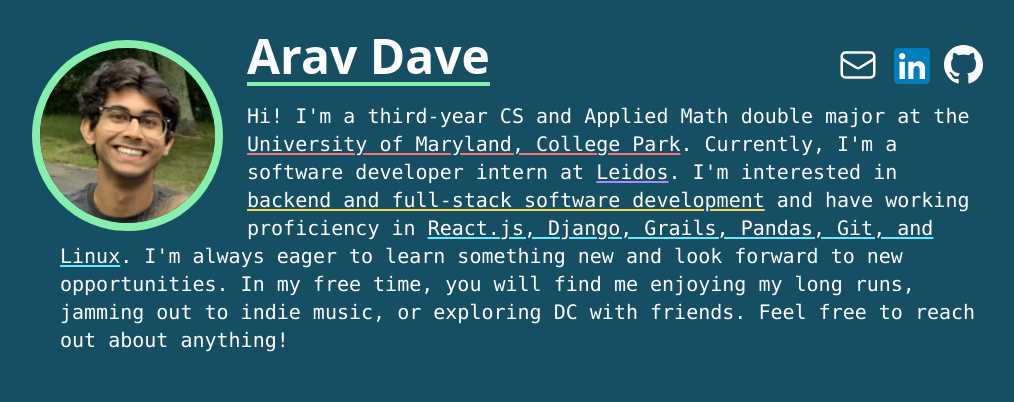
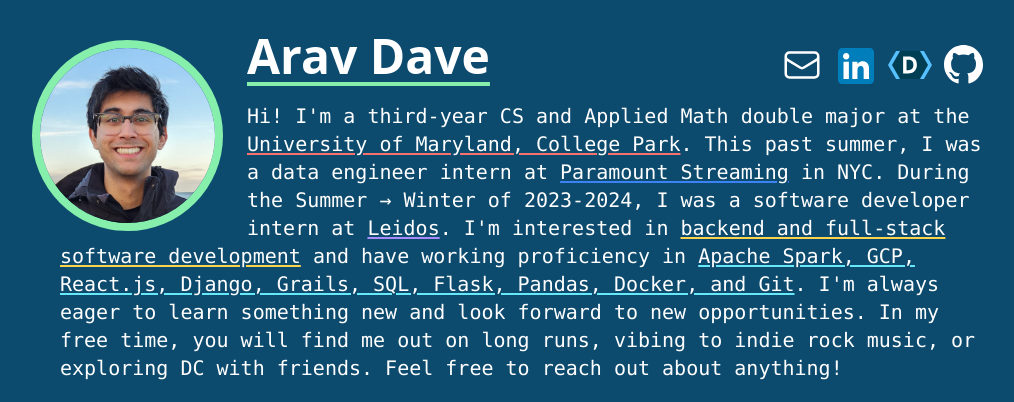
Before and after one commit to aravdave/portfolio, a Next.js app: page / in a window 1280 px wide. Shown: the top 402 px of the page, without its empty margins (136-1150 px from the left). Built offline with nearby package versions, Linux system fonts and the light colour scheme.

Commit message:
Updated profile image, and devpost link

```diff
--- a/components/Footer.js
+++ b/components/Footer.js
@@ -1,9 +1,9 @@
 export default function Footer() {
   return (
     <>
-      <footer className="block bg-cyan-900 max-w-full inset-x-0 bottom-0 left-0 p-4 text-center text-white text-sm">
+      <footer className="block bg-sky-900 max-w-full inset-x-0 bottom-0 left-0 p-4 text-center text-white text-sm">
         Copyright © {new Date().getFullYear()} by Arav Dave
       </footer>
     </>
-  )
+  );
 }
--- a/pages/_document.tsx
+++ b/pages/_document.tsx
@@ -1,13 +1,13 @@
-import { Html, Head, Main, NextScript } from 'next/document'
+import { Html, Head, Main, NextScript } from "next/document";
 
 export default function Document() {
   return (
     <Html lang="en">
       <Head />
-      <body className='bg-cyan-900'>
+      <body className="bg-sky-900">
         <Main />
         <NextScript />
       </body>
     </Html>
-  )
+  );
 }
--- a/pages/index.tsx
+++ b/pages/index.tsx
@@ -1,73 +1,274 @@
-import Head from 'next/head'
-import Footer from '../components/Footer.js'
-import Image from 'next/image.js'
-import Link from 'next/link'
+import Head from "next/head";
+import Footer from "../components/Footer.js";
+import Image from "next/image.js";
+import Link from "next/link";
 
 export default function Home() {
   return (
-    <div className='flex flex-col min-h-screen'>
+    <div className="flex flex-col min-h-screen">
       <Head>
-          <title>Arav Dave</title>
-          <meta name="description" content="Arav Dave&apos;s Portfolio" />
-          <meta name="viewport" content="width=device-width, initial-scale=1" />
-          <link rel="icon" href="https://emojipedia-us.s3.dualstack.us-west-1.amazonaws.com/thumbs/120/toss-face/342/sunrise-over-mountains_1f304.png" />
+        <title>Arav Dave</title>
+        <meta name="description" content="Arav Dave's Portfolio" />
+        <meta name="viewport" content="width=device-width, initial-scale=1" />
+        <link
+          rel="icon"
+          href="https://emojipedia-us.s3.dualstack.us-west-1.amazonaws.com/thumbs/120/toss-face/342/sunrise-over-mountains_1f304.png"
+        />
       </Head>
       <div className="mx-20 lg:mx-40 text-white flex-col flex-grow mb-12 justify-center">
-        <main className='flex flex-col mt-8 justify-center space-y-5'>
-          <div className='flex-nowrap rounded-lg space-x-9'>
-            <Image className='ml-4 mb-4 mt-4 transition ease-in-out delay-100 hover:-translate-y-1 hover:scale-120  duration-100 ring-8 ring-green-300 self-start rounded-full float-left mr-8' width="175" height="175" alt="Profile Picture" src="/images/profile_image.jpg" />
-            <div className='flex-col'>
-              <div className='flex flex-row flex-wrap justify-between'>
-                <div className= "block mt-0 font-sans text-5xl font-semibold text-white underline underline-offset-8 decoration-green-300">Arav Dave</div>
+        <main className="flex flex-col mt-8 justify-center space-y-5">
+          <div className="flex-nowrap rounded-lg space-x-9">
+            <Image
+              className="ml-4 mb-4 mt-4 transition ease-in-out delay-100 hover:-translate-y-1 hover:scale-120  duration-100 ring-8 ring-green-300 self-start rounded-full float-left mr-8"
+              width="175"
+              height="175"
+              alt="Profile Picture"
+              src="/images/profile_image.jpg"
+            />
+            <div className="flex-col">
+              <div className="flex flex-row flex-wrap justify-between">
+                <div className="block mt-0 font-sans text-5xl font-semibold text-white underline underline-offset-8 decoration-green-300">
+                  Arav Dave
+                </div>
                 <div className="flex flex-row justify-center items-center">
-                  <a aria-label="Email" target="_blank" rel="noreferrer" href="mailto:aravdave@gmail.com">
-                    <svg xmlns="http://www.w3.org/2000/svg" fill="none" viewBox="0 0 24 24" strokeWidth={1.5} stroke="currentColor" className="w-10 h-10 ease-in-out delay-0 duration-75 hover:scale-125">
-                      <path strokeLinecap="round" strokeLinejoin="round" d="M21.75 6.75v10.5a2.25 2.25 0 01-2.25 2.25h-15a2.25 2.25 0 01-2.25-2.25V6.75m19.5 0A2.25 2.25 0 0019.5 4.5h-15a2.25 2.25 0 00-2.25 2.25m19.5 0v.243a2.25 2.25 0 01-1.07 1.916l-7.5 4.615a2.25 2.25 0 01-2.36 0L3.32 8.91a2.25 2.25 0 01-1.07-1.916V6.75" />
+                  <a
+                    aria-label="Email"
+                    target="_blank"
+                    rel="noreferrer"
+                    href="mailto:aravdave@gmail.com"
+                  >
+                    <svg
+                      xmlns="http://www.w3.org/2000/svg"
+                      fill="none"
+                      viewBox="0 0 24 24"
+                      strokeWidth={1.5}
+                      stroke="currentColor"
+                      className="w-10 h-10 ease-in-out delay-0 duration-75 hover:scale-125"
+                    >
+                      <path
+                        strokeLinecap="round"
+                        strokeLinejoin="round"
+                        d="M21.75 6.75v10.5a2.25 2.25 0 01-2.25 2.25h-15a2.25 2.25 0 01-2.25-2.25V6.75m19.5 0A2.25 2.25 0 0019.5 4.5h-15a2.25 2.25 0 00-2.25 2.25m19.5 0v.243a2.25 2.25 0 01-1.07 1.916l-7.5 4.615a2.25 2.25 0 01-2.36 0L3.32 8.91a2.25 2.25 0 01-1.07-1.916V6.75"
+                      />
                     </svg>
                   </a>
-                  <a aria-label="LinkedIn Link" target="_blank" rel="noreferrer" href="https://www.linkedin.com/in/aravdave/">
-                    <svg className="self-center ease-in-out delay-0 duration-75 hover:scale-125 fill-black ml-4 mt-4" height="50" width="50" viewBox="0 0 100 100" xmlns="http://www.w3.org/2000/svg"><g fill="white" fill-rule="evenodd"><path d="M8,72 L64,72 C68.418278,72 72,68.418278 72,64 L72,8 C72,3.581722 68.418278,-8.11624501e-16 64,0 L8,0 C3.581722,8.11624501e-16 -5.41083001e-16,3.581722 0,8 L0,64 C5.41083001e-16,68.418278 3.581722,72 8,72 Z" fill="#007EBB"/><path d="M62,62 L51.315625,62 L51.315625,43.8021149 C51.315625,38.8127542 49.4197917,36.0245323 45.4707031,36.0245323 C41.1746094,36.0245323 38.9300781,38.9261103 38.9300781,43.8021149 L38.9300781,62 L28.6333333,62 L28.6333333,27.3333333 L38.9300781,27.3333333 L38.9300781,32.0029283 C38.9300781,32.0029283 42.0260417,26.2742151 49.3825521,26.2742151 C56.7356771,26.2742151 62,30.7644705 62,40.051212 L62,62 Z M16.349349,22.7940133 C12.8420573,22.7940133 10,19.9296567 10,16.3970067 C10,12.8643566 12.8420573,10 16.349349,10 C19.8566406,10 22.6970052,12.8643566 22.6970052,16.3970067 C22.6970052,19.9296567 19.8566406,22.7940133 16.349349,22.7940133 Z M11.0325521,62 L21.769401,62 L21.769401,27.3333333 L11.0325521,27.3333333 L11.0325521,62 Z"/></g></svg>
+                  <a
+                    aria-label="LinkedIn Link"
+                    target="_blank"
+                    rel="noreferrer"
+                    href="https://www.linkedin.com/in/aravdave/"
+                  >
+                    <svg
+                      className="self-center ease-in-out delay-0 duration-75 hover:scale-125 fill-black ml-4 mt-4"
+                      height="50"
+                      width="50"
+                      viewBox="0 0 100 100"
+                      xmlns="http://www.w3.org/2000/svg"
+                    >
+                      <g fill="white" fill-rule="evenodd">
+                        <path
+                          d="M8,72 L64,72 C68.418278,72 72,68.418278 72,64 L72,8 C72,3.581722 68.418278,-8.11624501e-16 64,0 L8,0 C3.581722,8.11624501e-16 -5.41083001e-16,3.581722 0,8 L0,64 C5.41083001e-16,68.418278 3.581722,72 8,72 Z"
+                          fill="#007EBB"
+                        />
+                        <path d="M62,62 L51.315625,62 L51.315625,43.8021149 C51.315625,38.8127542 49.4197917,36.0245323 45.4707031,36.0245323 C41.1746094,36.0245323 38.9300781,38.9261103 38.9300781,43.8021149 L38.9300781,62 L28.6333333,62 L28.6333333,27.3333333 L38.9300781,27.3333333 L38.9300781,32.0029283 C38.9300781,32.0029283 42.0260417,26.2742151 49.3825521,26.2742151 C56.7356771,26.2742151 62,30.7644705 62,40.051212 L62,62 Z M16.349349,22.7940133 C12.8420573,22.7940133 10,19.9296567 10,16.3970067 C10,12.8643566 12.8420573,10 16.349349,10 C19.8566406,10 22.6970052,12.8643566 22.6970052,16.3970067 C22.6970052,19.9296567 19.8566406,22.7940133 16.349349,22.7940133 Z M11.0325521,62 L21.769401,62 L21.769401,27.3333333 L11.0325521,27.3333333 L11.0325521,62 Z" />
+                      </g>
+                    </svg>
                   </a>
-                  <a aria-label="Github Link" target="_blank" rel="noreferrer" href="https://github.com/aravdave">
-                    <svg viewBox="0 0 100 100" className="ease-in-out delay-0 duration-75 hover:scale-125 fill-white" width="40" height="40" xmlns="http://www.w3.org/2000/svg"><path fill-rule="evenodd" clip-rule="evenodd" d="M48.854 0C21.839 0 0 22 0 49.217c0 21.756 13.993 40.172 33.405 46.69 2.427.49 3.316-1.059 3.316-2.362 0-1.141-.08-5.052-.08-9.127-13.59 2.934-16.42-5.867-16.42-5.867-2.184-5.704-5.42-7.17-5.42-7.17-4.448-3.015.324-3.015.324-3.015 4.934.326 7.523 5.052 7.523 5.052 4.367 7.496 11.404 5.378 14.235 4.074.404-3.178 1.699-5.378 3.074-6.6-10.839-1.141-22.243-5.378-22.243-24.283 0-5.378 1.94-9.778 5.014-13.2-.485-1.222-2.184-6.275.486-13.038 0 0 4.125-1.304 13.426 5.052a46.97 46.97 0 0 1 12.214-1.63c4.125 0 8.33.571 12.213 1.63 9.302-6.356 13.427-5.052 13.427-5.052 2.67 6.763.97 11.816.485 13.038 3.155 3.422 5.015 7.822 5.015 13.2 0 18.905-11.404 23.06-22.324 24.283 1.78 1.548 3.316 4.481 3.316 9.126 0 6.6-.08 11.897-.08 13.526 0 1.304.89 2.853 3.316 2.364 19.412-6.52 33.405-24.935 33.405-46.691C97.707 22 75.788 0 48.854 0z"/></svg>
+                  <a
+                    aria-label="Devpost Link "
+                    target="_blank"
+                    rel="noreferrer"
+                    href="https://devpost.com/aravdave"
+                  >
+                    <svg
+                      width="44px"
+                      height="29px"
+                      viewBox="0 0 44 29"
+                      className="ease-in-out delay-0 duration-75 hover:scale-125 fill-white mr-3"
+                      version="1.1"
+                      xmlns="http://www.w3.org/2000/svg"
+                    >
+                      <title>devpost-logo</title>
+                      <g
+                        id="Symbols"
+                        stroke="none"
+                        stroke-width="1"
+                        fill="none"
+                        fill-rule="evenodd"
+                      >
+                        <g
+                          id="layout/site-header-mobile-minilogo"
+                          transform="translate(-54.000000, -14.000000)"
+                          fill-rule="nonzero"
+                        >
+                          <g
+                            id="devpost-logo"
+                            transform="translate(54.000000, 14.000000)"
+                          >
+                            <polygon
+                              id="Shape"
+                              fill="#57C1FF"
+                              points="35.936 1.47437618e-13 29.552 1.47437618e-13 37.616 13.996817 29.552 28.0176835 35.936 28.0176835 44 13.996817"
+                            ></polygon>
+                            <polygon
+                              id="Shape"
+                              fill="#57C1FF"
+                              points="8.064 0 14.448 0 6.384 13.996817 14.448 28.0176835 8.064 28.0176835 0 13.996817"
+                            ></polygon>
+                            <polygon
+                              id="Shape"
+                              fill="#003E54"
+                              points="12.048 28.0176835 3.984 13.996817 12.048 0 31.952 0 40.016 13.996817 31.952 28.0176835"
+                            ></polygon>
+                            <g
+                              id="Group"
+                              transform="translate(15.120000, 5.050398)"
+                              fill="#FFFFFF"
+                            >
+                              <path
+                                d="M5.088,17.4599469 L0,17.4599469 L0,0.45694076 L5.304,0.45694076 C10.152,0.45694076 13.752,2.74164456 13.752,8.97046861 C13.752,14.934748 9.432,17.4599469 5.088,17.4599469 Z M5.208,3.75172414 L3.408,3.75172414 L3.408,14.1411141 L5.088,14.1411141 C8.64,14.1411141 10.272,12.0488064 10.272,8.9464191 C10.272,5.48328912 8.784,3.75172414 5.208,3.75172414 Z"
+                                id="Shape"
+                              ></path>
+                            </g>
+                          </g>
+                        </g>
+                      </g>
+                    </svg>
+                  </a>
+                  <a
+                    aria-label="Github Link"
+                    target="_blank"
+                    rel="noreferrer"
+                    href="https://github.com/aravdave"
+                  >
+                    <svg
+                      viewBox="0 0 100 100"
+                      className="ease-in-out delay-0 duration-75 hover:scale-125 fill-white"
+                      width="40"
+                      height="40"
+                      xmlns="http://www.w3.org/2000/svg"
+                    >
+                      <path
+                        fill-rule="evenodd"
+                        clip-rule="evenodd"
+                        d="M48.854 0C21.839 0 0 22 0 49.217c0 21.756 13.993 40.172 33.405 46.69 2.427.49 3.316-1.059 3.316-2.362 0-1.141-.08-5.052-.08-9.127-13.59 2.934-16.42-5.867-16.42-5.867-2.184-5.704-5.42-7.17-5.42-7.17-4.448-3.015.324-3.015.324-3.015 4.934.326 7.523 5.052 7.523 5.052 4.367 7.496 11.404 5.378 14.235 4.074.404-3.178 1.699-5.378 3.074-6.6-10.839-1.141-22.243-5.378-22.243-24.283 0-5.378 1.94-9.778 5.014-13.2-.485-1.222-2.184-6.275.486-13.038 0 0 4.125-1.304 13.426 5.052a46.97 46.97 0 0 1 12.214-1.63c4.125 0 8.33.571 12.213 1.63 9.302-6.356 13.427-5.052 13.427-5.052 2.67 6.763.97 11.816.485 13.038 3.155 3.422 5.015 7.822 5.015 13.2 0 18.905-11.404 23.06-22.324 24.283 1.78 1.548 3.316 4.481 3.316 9.126 0 6.6-.08 11.897-.08 13.526 0 1.304.89 2.853 3.316 2.364 19.412-6.52 33.405-24.935 33.405-46.691C97.707 22 75.788 0 48.854 0z"
+                      />
+                    </svg>
                   </a>
                 </div>
               </div>
               <div className="font-mono text-xl font-medium mt-1">
-                Hi! I&apos;m a third-year CS and Applied Math double major at the <a className="underline underline-offset-2 decoration-red-400">University of Maryland, College Park</a>.
-                Currently, I&apos;m a software developer intern at <a className="underline underline-offset-2 decoration-violet-400">Leidos</a>.
-                I&apos;m interested in <a className="underline underline-offset-2 decoration-amber-300">backend and full-stack software development</a> <span> </span> and have working proficiency in <a className="underline underline-offset-2 decoration-cyan-300">React.js,
-                Django, Grails, Pandas, Git, and Linux</a>. I&apos;m always eager to learn something new and look forward to new opportunities.
-                In my free time, you will find me enjoying my long runs, jamming out to indie music, or exploring DC with friends.
-
-                Feel free to reach out about anything!
+                Hi! I&apos;m a third-year CS and Applied Math double major at
+                the{" "}
+                <a className="underline underline-offset-2 decoration-red-400">
+                  University of Maryland, College Park
+                </a>
+                . This past summer, I was a data engineer intern at{" "}
+                <a className="underline underline-offset-2 decoration-blue-500">
+                  Paramount Streaming
+                </a>{" "}
+                in NYC. During the Summer &rarr; Winter of 2023-2024, I was a
+                software developer intern at{" "}
+                <a className="underline underline-offset-2 decoration-violet-400">
+                  Leidos
+                </a>
+                . I&apos;m interested in{" "}
+                <a className="underline underline-offset-2 decoration-amber-300">
+                  backend and full-stack software development
+                </a>{" "}
+                <span> </span> and have working proficiency in{" "}
+                <a className="underline underline-offset-2 decoration-cyan-300">
+                  Apache Spark, GCP, React.js, Django, Grails, SQL, Flask,
+                  Pandas, Docker, and Git
+                </a>
+                . I&apos;m always eager to learn something new and look forward
+                to new opportunities. In my free time, you will find me out on
+                long runs, vibing to indie rock music, or exploring DC with
+                friends. Feel free to reach out about anything!
               </div>
             </div>
           </div>
-          <div className="lg:pt-6 text-center text-3xl font-semibold text-white underline underline-offset-4 decoration-sky-400">Notable Projects</div>
+          <div className="lg:pt-6 text-center text-3xl font-semibold text-white underline underline-offset-4 decoration-sky-400">
+            Notable Projects
+          </div>
           <div className="mb-8 pt-8 space-x-16 grid grid-flow-col justify-center items-center justify-items-center">
-            <div className= "drop-shadow-2xl rounded-md flex flex-col items-center bg-amber-100">
-              <a target="_blank" rel="noreferrer" href="https://pcbitcamp22.github.io/codle/">
-                <Image className="rounded-t-md" src="/images/codle.jpg" quality="90" width="300" height="200" alt="Codle screenshot" />
+            <div className="drop-shadow-2xl rounded-md flex flex-col items-center bg-amber-100">
+              <a
+                target="_blank"
+                rel="noreferrer"
+                href="https://pcbitcamp22.github.io/codle/"
+              >
+                <Image
+                  className="rounded-t-md"
+                  src="/images/codle.jpg"
+                  quality="90"
+                  width="300"
+                  height="200"
+                  alt="Codle screenshot"
+                />
               </a>
-              <a className="hover:underline underline-offset-4 hover:decoration-sky-600 mt-4 text-2xl font-sans font-semibold text-black" rel="noreferrer" target="_blank" href="https://devpost.com/software/codle-tbkglw">Codle</a>
+              <a
+                className="hover:underline underline-offset-4 hover:decoration-sky-600 mt-4 text-2xl font-sans font-semibold text-black"
+                rel="noreferrer"
+                target="_blank"
+                href="https://devpost.com/software/codle-tbkglw"
+              >
+                Codle
+              </a>
               <div className="flex flex-row items-center space-x-8 mt-2 mb-4 mr-3 ml-3">
-                <a aria-label="Devpost Link" target="_blank" rel="noreferrer" href="https://devpost.com/software/codle-tbkglw">
-                  <Image className="ease-in-out duration-75 hover:scale-125" src="/images/devpost-logo.svg" width={100} height={30} alt="Devpost logo" />
+                <a
+                  aria-label="Devpost Link"
+                  target="_blank"
+                  rel="noreferrer"
+                  href="https://devpost.com/software/codle-tbkglw"
+                >
+                  <Image
+                    className="ease-in-out duration-75 hover:scale-125"
+                    src="/images/devpost-logo.svg"
+                    width={100}
+                    height={30}
+                    alt="Devpost logo"
+                  />
                 </a>
-                <a aria-label="Github Link" className="self-center justify-center items-center mr-3" target="_blank" rel="noreferrer" href="https://github.com/PCbitcamp22">
-                  <svg viewBox="0 0 100 100" className="ease-in-out delay-0 duration-75 hover:scale-125 fill-black" width="40" height="40" xmlns="http://www.w3.org/2000/svg"><path fill-rule="evenodd" clip-rule="evenodd" d="M48.854 0C21.839 0 0 22 0 49.217c0 21.756 13.993 40.172 33.405 46.69 2.427.49 3.316-1.059 3.316-2.362 0-1.141-.08-5.052-.08-9.127-13.59 2.934-16.42-5.867-16.42-5.867-2.184-5.704-5.42-7.17-5.42-7.17-4.448-3.015.324-3.015.324-3.015 4.934.326 7.523 5.052 7.523 5.052 4.367 7.496 11.404 5.378 14.235 4.074.404-3.178 1.699-5.378 3.074-6.6-10.839-1.141-22.243-5.378-22.243-24.283 0-5.378 1.94-9.778 5.014-13.2-.485-1.222-2.184-6.275.486-13.038 0 0 4.125-1.304 13.426 5.052a46.97 46.97 0 0 1 12.214-1.63c4.125 0 8.33.571 12.213 1.63 9.302-6.356 13.427-5.052 13.427-5.052 2.67 6.763.97 11.816.485 13.038 3.155 3.422 5.015 7.822 5.015 13.2 0 18.905-11.404 23.06-22.324 24.283 1.78 1.548 3.316 4.481 3.316 9.126 0 6.6-.08 11.897-.08 13.526 0 1.304.89 2.853 3.316 2.364 19.412-6.52 33.405-24.935 33.405-46.691C97.707 22 75.788 0 48.854 0z"/></svg>
+                <a
+                  aria-label="Github Link"
+                  className="self-center justify-center items-center mr-3"
+                  target="_blank"
+                  rel="noreferrer"
+                  href="https://github.com/PCbitcamp22"
+                >
+                  <svg
+                    viewBox="0 0 100 100"
+                    className="ease-in-out delay-0 duration-75 hover:scale-125 fill-black"
+                    width="40"
+                    height="40"
+                    xmlns="http://www.w3.org/2000/svg"
+                  >
+                    <path
+                      fill-rule="evenodd"
+                      clip-rule="evenodd"
+                      d="M48.854 0C21.839 0 0 22 0 49.217c0 21.756 13.993 40.172 33.405 46.69 2.427.49 3.316-1.059 3.316-2.362 0-1.141-.08-5.052-.08-9.127-13.59 2.934-16.42-5.867-16.42-5.867-2.184-5.704-5.42-7.17-5.42-7.17-4.448-3.015.324-3.015.324-3.015 4.934.326 7.523 5.052 7.523 5.052 4.367 7.496 11.404 5.378 14.235 4.074.404-3.178 1.699-5.378 3.074-6.6-10.839-1.141-22.243-5.378-22.243-24.283 0-5.378 1.94-9.778 5.014-13.2-.485-1.222-2.184-6.275.486-13.038 0 0 4.125-1.304 13.426 5.052a46.97 46.97 0 0 1 12.214-1.63c4.125 0 8.33.571 12.213 1.63 9.302-6.356 13.427-5.052 13.427-5.052 2.67 6.763.97 11.816.485 13.038 3.155 3.422 5.015 7.822 5.015 13.2 0 18.905-11.404 23.06-22.324 24.283 1.78 1.548 3.316 4.481 3.316 9.126 0 6.6-.08 11.897-.08 13.526 0 1.304.89 2.853 3.316 2.364 19.412-6.52 33.405-24.935 33.405-46.691C97.707 22 75.788 0 48.854 0z"
+                    />
+                  </svg>
                 </a>
               </div>
             </div>
-            <div className= "pb-6 drop-shadow-2xl rounded-md flex flex-col items-center bg-amber-100">
-              <Image className="blur-sm grow" src="/images/in-the-works.jpg" width="300" height="200" alt="Work in the works" />
-              <div className="mx-4 mt-4 text-2xl font-sans font-semibold text-black">More in the works!</div>
+            <div className="pb-6 drop-shadow-2xl rounded-md flex flex-col items-center bg-amber-100">
+              <Image
+                className="blur-sm grow"
+                src="/images/in-the-works.jpg"
+                width="300"
+                height="200"
+                alt="Work in the works"
+              />
+              <div className="mx-4 mt-4 text-2xl font-sans font-semibold text-black">
+                More in the works!
+              </div>
             </div>
           </div>
         </main>
       </div>
       <Footer />
     </div>
-  )
+  );
 }
```
Also changed, not shown: public/images/devpost.svg (added), public/images/profile_image.jpg.
